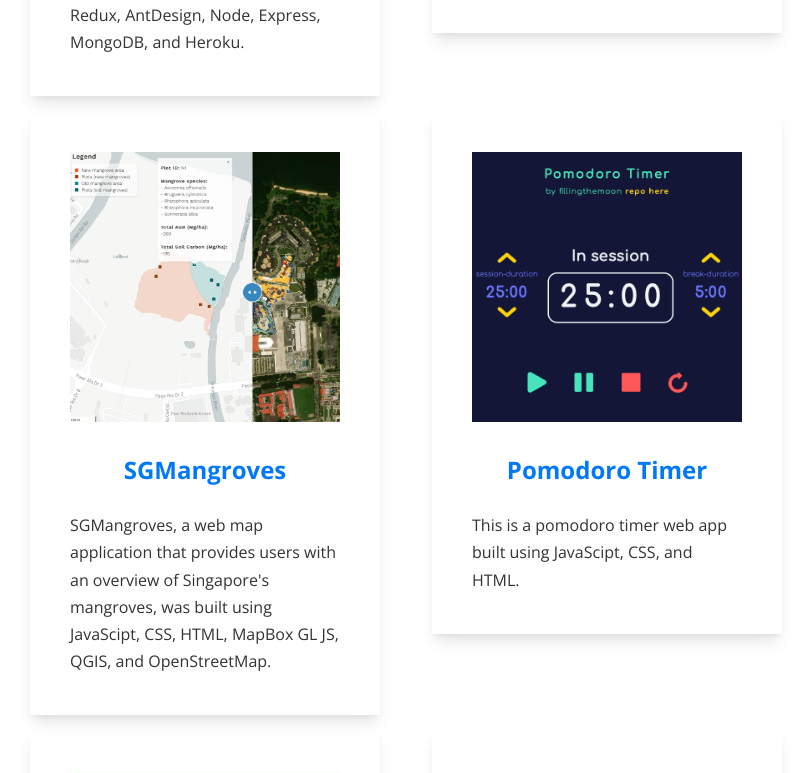
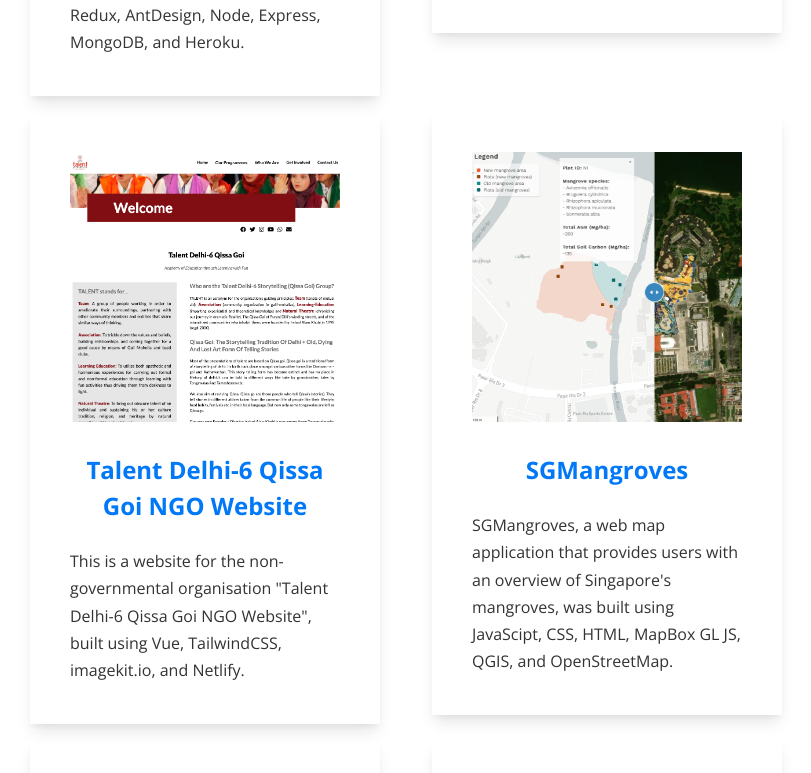
Before and after one commit to fillingthemoon/personal-website-02, a Next.js app: page /projects in a window 1280 px wide. Shown: the part 807-1580 px from the top of the page, without its empty margins (234-1045 px from the left). Built offline with nearby package versions, Linux system fonts and the light colour scheme.

Commit message:
add project

```diff
--- a/data/projects.js
+++ b/data/projects.js
@@ -1,10 +1,9 @@
-import {
-  projects,
-} from '../helper-files/images'
+import { projects } from '../helper-files/images'
 
 const {
   memoryGame,
   pomodoroTimer,
+  qissa,
   sgMangroves,
   theOfficeScriptSearch,
   ticTacToe,
@@ -16,31 +15,43 @@
     url: 'https://theofficescriptsearch.herokuapp.com',
     title: 'The Office Script Search App',
     imgSrc: theOfficeScriptSearch,
-    description: 'This is a web app for searching for any line from the popular sitcom "The Office", built using React, Redux, AntDesign, Node, Express, MongoDB, and Heroku.',
+    description:
+      'This is a web app for searching for any line from the popular sitcom "The Office", built using React, Redux, AntDesign, Node, Express, MongoDB, and Heroku.',
   },
   {
     url: 'https://trbc.herokuapp.com',
     title: 'TRBC Website',
     imgSrc: trbc,
-    description: 'This is a website for Thomson Road Baptist Church, built using React, Redux, AntDesign, Node, Express, MongoDB, and Heroku.',
+    description:
+      'This is a website for Thomson Road Baptist Church, built using React, Redux, AntDesign, Node, Express, MongoDB, and Heroku.',
+  },
+  {
+    url: 'https://talentdelhi6qissagoi.netlify.app/#/home',
+    title: 'Talent Delhi-6 Qissa Goi NGO Website',
+    imgSrc: qissa,
+    description:
+      'This is a website for the non-governmental organisation "Talent Delhi-6 Qissa Goi NGO Website", built using Vue, TailwindCSS, imagekit.io, and Netlify.',
   },
   {
     url: 'https://sgmangroves.com',
     title: 'SGMangroves',
     imgSrc: sgMangroves,
-    description: 'SGMangroves, a web map application that provides users with an overview of Singapore\'s mangroves, was built using JavaScipt, CSS, HTML, MapBox GL JS, QGIS, and OpenStreetMap.'
+    description:
+      "SGMangroves, a web map application that provides users with an overview of Singapore's mangroves, was built using JavaScipt, CSS, HTML, MapBox GL JS, QGIS, and OpenStreetMap.",
   },
   {
     url: 'https://fillingthemoon.github.io/pomodoro-timer/',
     title: 'Pomodoro Timer',
     imgSrc: pomodoroTimer,
-    description: 'This is a pomodoro timer web app built using JavaScipt, CSS, and HTML.',
+    description:
+      'This is a pomodoro timer web app built using JavaScipt, CSS, and HTML.',
   },
   {
     url: 'https://fillingthemoon.github.io/tictactoe/',
     title: 'Tic-Tac-Toe',
     imgSrc: ticTacToe,
-    description: 'This is a tic-tac-toe web app built using JavaScipt, CSS, and HTML.',
+    description:
+      'This is a tic-tac-toe web app built using JavaScipt, CSS, and HTML.',
   },
   {
     url: 'https://fillingthemoon.github.io/memory-card/',
--- a/helper-files/images.js
+++ b/helper-files/images.js
@@ -1,6 +1,7 @@
 // Projects
 import memoryGame from '../public/static/images/projects/memory-game.png'
 import pomodoroTimer from '../public/static/images/projects/pomodoro-timer.png'
+import qissa from '../public/static/images/projects/qissa.png'
 import sgMangroves from '../public/static/images/projects/sg-mangroves.png'
 import theOfficeScriptSearch from '../public/static/images/projects/the-office-script-search.png'
 import ticTacToe from '../public/static/images/projects/tic-tac-toe.png'
@@ -9,6 +10,7 @@
 const projects = {
   memoryGame,
   pomodoroTimer,
+  qissa,
   sgMangroves,
   theOfficeScriptSearch,
   ticTacToe,
```
Also changed, not shown: public/static/images/projects/qissa.png (added).
